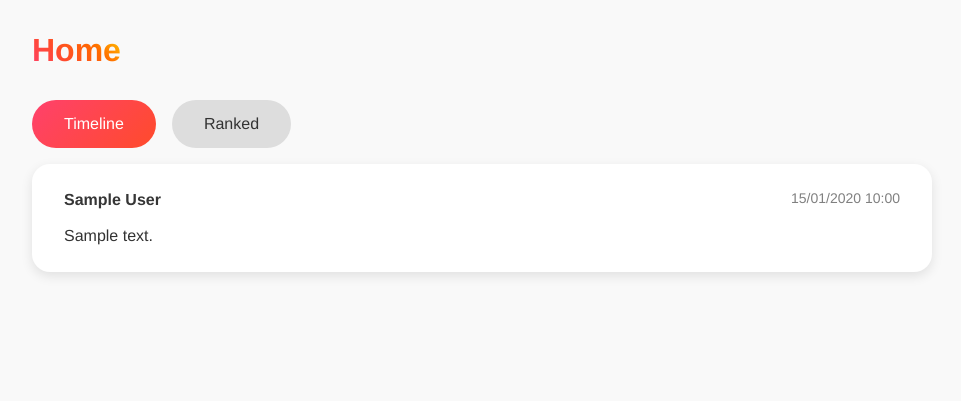
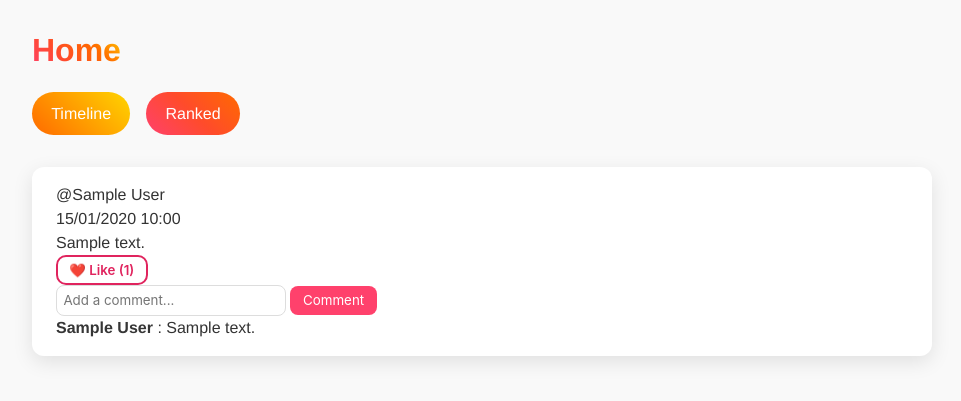
Before and after one commit to JospinJudes/hello-python-ci, a Flask app: page /home in a window 1280 px wide. Shown: the part 75-476 px from the top of the page, without its empty margins (158-1119 px from the left). Run offline with Flask 3, Linux system fonts and the light colour scheme; a user stored in the database is signed in; tables that the repository leaves empty hold one stand-in row (values such as "Sample post"); some libraries are stand-ins or nearby versions.

Commit message:
Updtate base.html and home.html templates

```diff
--- a/flask_auth/project/templates/base.html
+++ b/flask_auth/project/templates/base.html
@@ -214,6 +214,25 @@
             box-shadow: 0 2px 6px rgba(0,0,0,0.1);
             transition: opacity 0.5s ease;
         }
+
+
+
+        .home-tabs {
+    display: flex;
+    gap: 1rem;
+    margin-bottom: 1rem;
+    }
+
+    .home-separator {
+        height: 1rem; /* ← augmente si tu veux plus d’espace */
+    }
+
+    .tweets-container {
+        display: flex;
+        flex-direction: column;
+        gap: 1.5rem;
+    }
+
     </style>
 </head>
 <body>
--- a/flask_auth/project/templates/home.html
+++ b/flask_auth/project/templates/home.html
@@ -1,37 +1,70 @@
 {% extends "base.html" %}
 {% block content %}
-  <h1 class="title gradient-text" style="margin-bottom: 2rem;">Home</h1>
 
-  <div style="display:flex; gap:1rem; margin-bottom:1rem;">
+<h1 class="title gradient-text page-title">Home</h1>
+
+<!-- NAVIGATION TABS -->
+<div class="home-tabs">
     <a href="{{ url_for('main.home', sort='timeline') }}"
-       class="navbar-button"
-       style="padding:0.75rem 2rem; border-radius:25px;
-              background: {{ 'linear-gradient(135deg, #ff416c, #ff4b2b)' if sort=='timeline' else '#ddd' }};
-              color: {{ 'white' if sort=='timeline' else '#333' }};">
+       class="navbar-button home-tab {% if sort=='timeline' %}active{% endif %}">
         Timeline
     </a>
+
     <a href="{{ url_for('main.home', sort='ranked') }}"
-       class="navbar-button"
-       style="padding:0.75rem 2rem; border-radius:25px;
-              background: {{ 'linear-gradient(135deg, #ff416c, #ff4b2b)' if sort=='ranked' else '#ddd' }};
-              color: {{ 'white' if sort=='ranked' else '#333' }};">
+       class="navbar-button home-tab {% if sort=='ranked' %}active{% endif %}">
         Ranked
     </a>
 </div>
 
+<!-- LARGE SPACE BETWEEN BUTTONS AND CONTENT -->
+<div class="home-separator"></div>
+
 {% if tweets %}
-    <div class="tweets-list" style="display:flex; flex-direction:column; gap:1.5rem;">
+<div class="tweets-container">
+
     {% for tweet in tweets %}
-        <div style="background:#fff; padding:1.5rem 2rem; border-radius:18px; box-shadow:0 4px 12px rgba(0,0,0,0.1);">
-          <div style="display:flex; justify-content:space-between; margin-bottom:0.75rem;">
-            <strong>{{ tweet.user.name }}</strong>
-            <small style="color:gray;">{{ tweet.timestamp.strftime('%d/%m/%Y %H:%M') }}</small>
+    <div class="tweet-card">
+
+        <div class="tweet-header">
+            <div class="tweet-user">@{{ tweet.user.name }}</div>
+            <div class="tweet-date">{{ tweet.timestamp.strftime('%d/%m/%Y %H:%M') }}</div>
         </div>
-          <p>{{ tweet.content }}</p>
+
+        <div class="tweet-content">
+            {{ tweet.content }}
+        </div>
+
+        <div class="tweet-actions">
+            {% set liked = tweet.id in current_user.liked_tweet_ids %}
+            <form action="{{ url_for('main.like_tweet', tweet_id=tweet.id) }}" method="POST">
+                <button type="submit" class="like-btn {% if liked %}liked{% endif %}">
+                    ❤️ Like ({{ tweet.likes_count }})
+                </button>
+            </form>
+        </div>
+
+        <form action="{{ url_for('main.comment_tweet', tweet_id=tweet.id) }}"
+              method="POST" class="comment-form">
+            <input type="text" name="comment_content" placeholder="Add a comment..." class="comment-input">
+            <button type="submit" class="comment-btn">Comment</button>
+        </form>
+
+        {% if tweet.comments %}
+        <ul class="comment-list">
+            {% for comment in tweet.comments %}
+            <li class="comment-item">
+                <strong>{{ comment.user.name }}</strong> : {{ comment.content }}
+            </li>
+            {% endfor %}
+        </ul>
+        {% endif %}
     </div>
     {% endfor %}
+
 </div>
+
 {% else %}
-    <p style="margin-top:1rem; font-style:italic; color:gray;">No posts yet.</p>
+<p class="empty-message">No posts yet.</p>
 {% endif %}
+
 {% endblock %}
```
Lines whose indentation alone changed are shown as unchanged.
